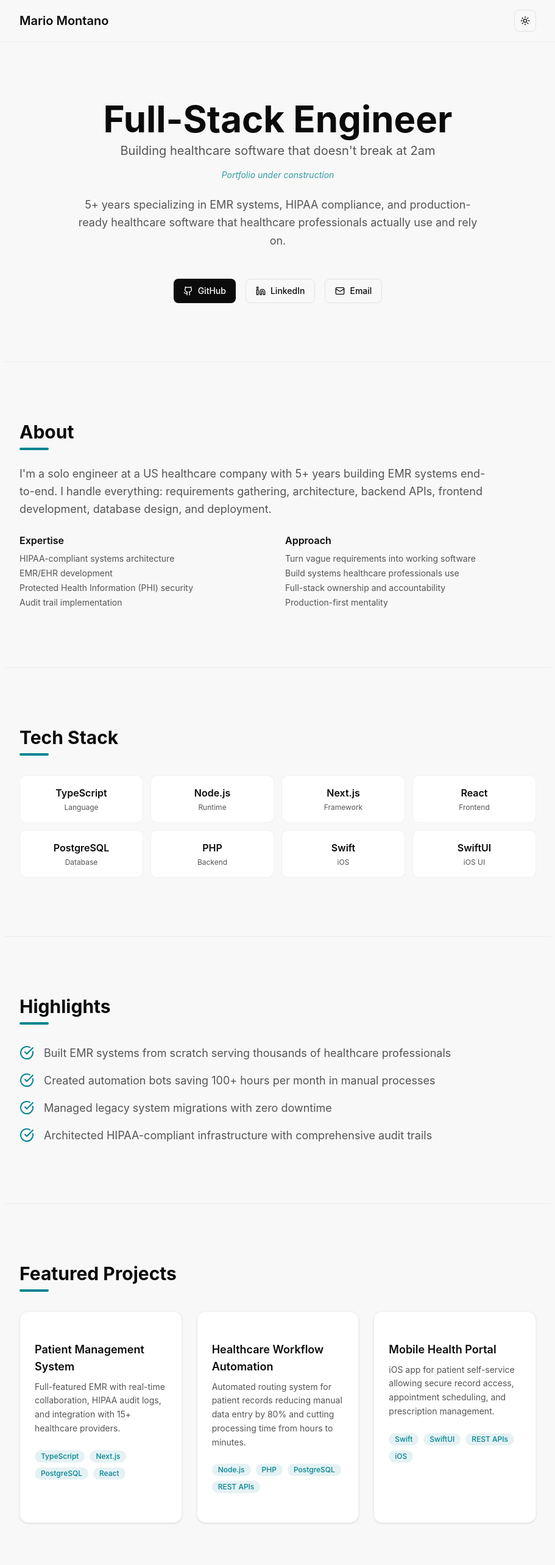
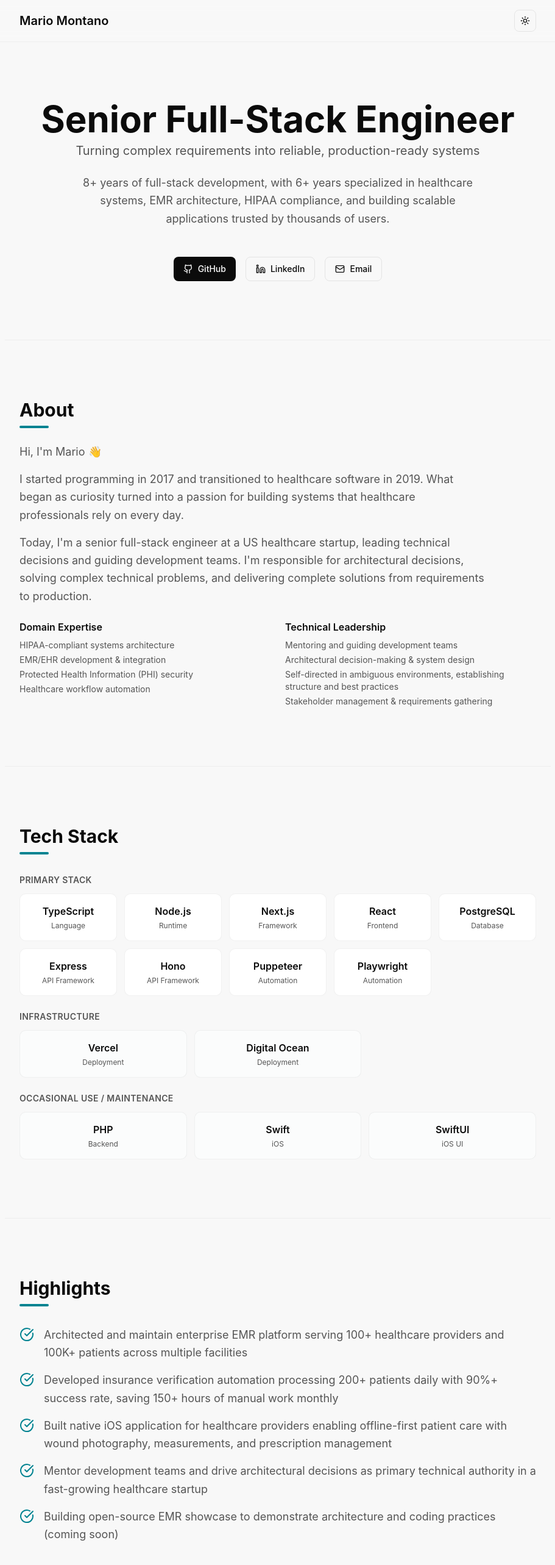
Before and after one commit to mariomondev/mariomon.dev, a Next.js app: page / in a window 1280 px wide. Shown: the top 2566 px of the page at 61% size, without its empty margins (184-1095 px from the left). Built offline with nearby package versions, Linux system fonts and the light colour scheme.

Commit message:
feat: update portfolio content to reflect senior full-stack engineering role; enhance sections with detailed descriptions, project highlights, and technology stack; improve overall structure and clarity

```diff
--- a/app/layout.tsx
+++ b/app/layout.tsx
@@ -17,25 +17,25 @@ const geistMono = Geist_Mono({
 
 export const metadata: Metadata = {
   title:
-    "Mario Montano | Full-Stack Healthcare Software Engineer | EMR/EHR Developer",
+    "Mario Montano | Senior Full-Stack Engineer | TypeScript, React, Next.js",
   description:
-    "Full-stack healthcare software engineer with 5+ years building HIPAA-compliant EMR/EHR systems. Specializing in TypeScript, Next.js, React, Node.js, and secure medical software development.",
+    "Senior full-stack engineer with 8+ years of experience building scalable web applications. Specialized expertise in healthcare/EMR systems, HIPAA compliance, and end-to-end product development using TypeScript, React, Next.js, and Node.js.",
   keywords: [
-    "Full-Stack Healthcare Software Engineer",
+    "Senior Full-Stack Engineer",
+    "Full-Stack Developer",
+    "TypeScript Developer",
+    "React Developer",
+    "Next.js Developer",
+    "Node.js Developer",
+    "PostgreSQL Developer",
+    "Full-Stack Software Engineer",
+    "Web Application Developer",
+    "Healthcare Software Engineer",
     "EMR Developer",
     "EHR Developer",
     "HIPAA Compliant Software Engineer",
-    "Healthcare Software Developer",
     "Medical Software Engineer",
-    "TypeScript Developer",
-    "Next.js Developer",
-    "React Healthcare Developer",
-    "Node.js Healthcare Engineer",
-    "Healthcare iOS Developer",
-    "Electronic Medical Records Developer",
-    "Patient Management System Developer",
-    "Healthcare Automation Engineer",
-    "HIPAA Software Architect",
+    "iOS Developer",
   ],
   authors: [{ name: "Mario Montano" }],
   creator: "Mario Montano",
@@ -48,23 +48,23 @@ export const metadata: Metadata = {
     locale: "en_US",
     url: "https://mariomon.dev",
     siteName: "Mario Montano Portfolio",
-    title: "Mario Montano | Full-Stack Healthcare Software Engineer",
+    title: "Mario Montano | Senior Full-Stack Engineer",
     description:
-      "Full-stack healthcare software engineer with 5+ years building HIPAA-compliant EMR/EHR systems. Specializing in TypeScript, Next.js, React, Node.js, and secure medical software development.",
+      "Senior full-stack engineer with 8+ years of experience building scalable web applications. Specialized expertise in healthcare/EMR systems, HIPAA compliance, and end-to-end product development using TypeScript, React, Next.js, and Node.js.",
     images: [
       {
         url: "/og-image.png",
         width: 1200,
         height: 630,
-        alt: "Mario Montano - Full-Stack Healthcare Software Engineer",
+        alt: "Mario Montano - Senior Full-Stack Engineer",
       },
     ],
   },
   twitter: {
     card: "summary_large_image",
-    title: "Mario Montano | Full-Stack Healthcare Software Engineer",
+    title: "Mario Montano | Senior Full-Stack Engineer",
     description:
-      "Full-stack healthcare software engineer with 5+ years building HIPAA-compliant EMR/EHR systems. Specializing in TypeScript, Next.js, React, Node.js, and secure medical software development.",
+      "Senior full-stack engineer with 8+ years of experience building scalable web applications. Specialized expertise in healthcare/EMR systems, HIPAA compliance, and end-to-end product development using TypeScript, React, Next.js, and Node.js.",
     images: ["/og-image.png"],
   },
   robots: {
@@ -89,35 +89,39 @@ export default function RootLayout({
     "@context": "https://schema.org",
     "@type": "Person",
     name: "Mario Montano",
-    jobTitle: "Full-Stack Healthcare Software Engineer",
+    jobTitle: "Senior Full-Stack Engineer",
     description:
-      "Full-stack healthcare software engineer with 5+ years of experience building HIPAA-compliant EMR/EHR systems.",
+      "Senior full-stack engineer with 8+ years of experience building scalable web applications, with specialized expertise in healthcare/EMR systems and HIPAA compliance.",
     url: "https://mariomon.dev",
-    sameAs: ["https://github.com/mariomon", "https://linkedin.com/in/mariomon"],
+    sameAs: [
+      "https://github.com/mariomondev",
+      "https://linkedin.com/in/mariomondev",
+    ],
     knowsAbout: [
+      "Full-Stack Development",
+      "TypeScript",
+      "React",
+      "Next.js",
+      "Node.js",
+      "PostgreSQL",
+      "Web Application Development",
       "Healthcare Software Development",
       "EMR/EHR Systems",
       "HIPAA Compliance",
-      "TypeScript",
-      "Next.js",
-      "React",
-      "Node.js",
-      "PostgreSQL",
       "Swift",
       "iOS Development",
-      "Full-Stack Development",
-      "Medical Software",
-      "Healthcare IT",
+      "API Development",
+      "Automation",
     ],
     hasOccupation: {
       "@type": "Occupation",
-      name: "Healthcare Software Engineer",
+      name: "Senior Full-Stack Engineer",
       occupationLocation: {
         "@type": "Country",
         name: "United States",
       },
       skills:
-        "Full-Stack Development, EMR/EHR Systems, HIPAA Compliance, TypeScript, React, Next.js, Node.js",
+        "Full-Stack Development, TypeScript, React, Next.js, Node.js, PostgreSQL, Healthcare Systems, EMR/EHR, HIPAA Compliance",
     },
   };
 
@@ -126,7 +130,7 @@ export default function RootLayout({
     "@type": "WebSite",
     name: "Mario Montano Portfolio",
     description:
-      "Portfolio of Mario Montano, a full-stack healthcare software engineer specializing in HIPAA-compliant EMR/EHR systems.",
+      "Portfolio of Mario Montano, a senior full-stack engineer with specialized expertise in building scalable web applications and healthcare systems.",
     url: "https://mariomon.dev",
     author: {
       "@type": "Person",
--- a/components/sections/about-section.tsx
+++ b/components/sections/about-section.tsx
@@ -9,30 +9,41 @@ export function AboutSection() {
           <div className="h-1 w-12 bg-accent rounded" />
         </div>
 
-        <p className="text-base text-muted-foreground leading-relaxed sm:text-lg max-w-3xl">
-          I&apos;m a solo engineer at a US healthcare company with 5+ years
-          building EMR systems end-to-end. I handle everything: requirements
-          gathering, architecture, backend APIs, frontend development, database
-          design, and deployment.
-        </p>
+        <div className="space-y-4 max-w-3xl">
+          <p className="text-base text-muted-foreground leading-relaxed sm:text-lg">
+            Hi, I&apos;m Mario 👋
+          </p>
+          <p className="text-base text-muted-foreground leading-relaxed sm:text-lg">
+            I started programming in 2017 and transitioned to healthcare
+            software in 2019. What began as curiosity turned into a passion for
+            building systems that healthcare professionals rely on every day.
+          </p>
+          <p className="text-base text-muted-foreground leading-relaxed sm:text-lg">
+            Today, I&apos;m a senior full-stack engineer at a US healthcare
+            startup, leading technical decisions and guiding development teams.
+            I&apos;m responsible for architectural decisions, solving complex
+            technical problems, and delivering complete solutions from
+            requirements to production.
+          </p>
+        </div>
 
         <div className="grid gap-6 sm:grid-cols-2">
           <div>
-            <h3 className="font-semibold text-foreground mb-2">Expertise</h3>
+            <h3 className="font-semibold text-foreground mb-2">Domain Expertise</h3>
             <ul className="space-y-1 text-sm text-muted-foreground">
               <li>HIPAA-compliant systems architecture</li>
-              <li>EMR/EHR development</li>
+              <li>EMR/EHR development & integration</li>
               <li>Protected Health Information (PHI) security</li>
-              <li>Audit trail implementation</li>
+              <li>Healthcare workflow automation</li>
             </ul>
           </div>
           <div>
-            <h3 className="font-semibold text-foreground mb-2">Approach</h3>
+            <h3 className="font-semibold text-foreground mb-2">Technical Leadership</h3>
             <ul className="space-y-1 text-sm text-muted-foreground">
-              <li>Turn vague requirements into working software</li>
-              <li>Build systems healthcare professionals use</li>
-              <li>Full-stack ownership and accountability</li>
-              <li>Production-first mentality</li>
+              <li>Mentoring and guiding development teams</li>
+              <li>Architectural decision-making & system design</li>
+              <li>Self-directed in ambiguous environments, establishing structure and best practices</li>
+              <li>Stakeholder management & requirements gathering</li>
             </ul>
           </div>
         </div>
--- a/components/sections/contact-section.tsx
+++ b/components/sections/contact-section.tsx
@@ -13,8 +13,10 @@ export function ContactSection() {
         </div>
 
         <p className="max-w-2xl text-base text-muted-foreground leading-relaxed sm:text-lg">
-          Interested in working together? Have questions about healthcare
-          software architecture? I&apos;d love to hear from you.
+          Open to senior full-stack engineering opportunities. While I
+          specialize in healthcare systems, I&apos;m interested in challenging
+          engineering roles across industries. Let&apos;s connect to discuss
+          potential collaborations.
         </p>
 
         <div className="flex flex-wrap gap-3 sm:gap-4">
--- a/components/sections/hero-section.tsx
+++ b/components/sections/hero-section.tsx
@@ -6,20 +6,17 @@ export function HeroSection() {
     <section className="section-container flex flex-col items-center justify-center text-center">
       <div className="mb-6 space-y-2">
         <h1 className="text-4xl font-bold text-foreground sm:text-5xl lg:text-6xl text-balance">
-          Full-Stack Engineer
+          Senior Full-Stack Engineer
         </h1>
         <p className="text-lg text-muted-foreground sm:text-xl">
-          Building healthcare software that doesn&apos;t break at 2am
-        </p>
-        <p className="text-sm text-accent/80 italic pt-2">
-          Portfolio under construction
+          Turning complex requirements into reliable, production-ready systems
         </p>
       </div>
 
       <p className="mb-12 max-w-2xl text-base text-muted-foreground sm:text-lg leading-relaxed">
-        5+ years specializing in EMR systems, HIPAA compliance, and
-        production-ready healthcare software that healthcare professionals
-        actually use and rely on.
+        8+ years of full-stack development, with 6+ years specialized in
+        healthcare systems, EMR architecture, HIPAA compliance, and building
+        scalable applications trusted by thousands of users.
       </p>
 
       <div className="flex flex-wrap justify-center gap-3 sm:gap-4">
--- a/components/sections/highlights-section.tsx
+++ b/components/sections/highlights-section.tsx
@@ -2,10 +2,11 @@ import { CheckCircleIcon } from "lucide-react";
 
 export function HighlightsSection() {
   const highlights = [
-    "Built EMR systems from scratch serving thousands of healthcare professionals",
-    "Created automation bots saving 100+ hours per month in manual processes",
-    "Managed legacy system migrations with zero downtime",
-    "Architected HIPAA-compliant infrastructure with comprehensive audit trails",
+    "Architected and maintain enterprise EMR platform serving 100+ healthcare providers and 100K+ patients across multiple facilities",
+    "Developed insurance verification automation processing 200+ patients daily with 90%+ success rate, saving 150+ hours of manual work monthly",
+    "Built native iOS application for healthcare providers enabling offline-first patient care with wound photography, measurements, and prescription management",
+    "Mentor development teams and drive architectural decisions as primary technical authority in a fast-growing healthcare startup",
+    "Building open-source EMR showcase to demonstrate architecture and coding practices (coming soon)",
   ];
 
   return (
--- a/components/sections/projects-section.tsx
+++ b/components/sections/projects-section.tsx
@@ -1,29 +1,44 @@
 import { Card } from "@/components/ui/card";
 
 export function ProjectsSection() {
-  const projects = [
+  const featuredProjects = [
     {
-      title: "Patient Management System",
+      title: "Enterprise EMR Platform",
       description:
-        "Full-featured EMR with real-time collaboration, HIPAA audit logs, and integration with 15+ healthcare providers.",
-      tech: ["TypeScript", "Next.js", "PostgreSQL", "React"],
+        "Architected and developed a comprehensive EMR system serving 100+ healthcare providers and 100K+ patients across multiple facilities. Features include patient charting, appointment scheduling, prescription management, lab integrations, billing workflows, HIPAA-compliant audit logging, and role-based access control. Led a team of 3 developers while building critical features independently. Managed full lifecycle from requirements gathering through production deployment and ongoing maintenance.",
+      tech: ["TypeScript", "Next.js", "React", "PostgreSQL", "PHP"],
+      note: "Proprietary healthcare system (NDA protected)",
     },
     {
-      title: "Healthcare Workflow Automation",
+      title: "Insurance Verification Automation System",
       description:
-        "Automated routing system for patient records reducing manual data entry by 80% and cutting processing time from hours to minutes.",
-      tech: ["Node.js", "PHP", "PostgreSQL", "REST APIs"],
+        "Built a dual-system architecture (web app + automation bot) that processes 200+ patient verifications daily with 90%+ automatic success rate. Reduced manual verification workload from 8 hours to under 1 hour per day, saving 150+ hours monthly. Led a team of 3 developers while building critical features independently. System handles data collection, automated eligibility checks with insurance providers, and exception handling for manual review.",
+      tech: ["TypeScript", "Node.js", "PostgreSQL", "Automation"],
+      note: "Enterprise confidential project",
     },
     {
-      title: "Mobile Health Portal",
+      title: "Healthcare Provider Mobile App",
       description:
-        "iOS app for patient self-service allowing secure record access, appointment scheduling, and prescription management.",
-      tech: ["Swift", "SwiftUI", "REST APIs", "iOS"],
+        "Developed native iOS application for healthcare providers to use during patient visits on iPad. Built for speed and efficiency, enabling providers to capture wound photography with precise measurements, manage prescriptions, schedule appointments, and access patient records. Led a team of 3 developers while building critical features independently. Optimized for offline-first operation with seamless EMR synchronization.",
+      tech: ["Swift", "SwiftUI", "REST APIs", "Offline-First"],
+      note: "Client proprietary application",
+    },
+  ];
+
+  const openSourceProjects = [
+    {
+      title: "EMR Demo - Open Source Showcase",
+      description:
+        "A simplified EMR system built from scratch to demonstrate full-stack architecture and coding practices. Features three core modules: patient management, appointment scheduling, and prescription management. This project showcases my approach to building healthcare software with modern technologies and best practices.",
+      tech: ["TypeScript", "Next.js", "React", "PostgreSQL"],
+      note: "Under construction - Public repository coming soon",
     },
   ];
 
   return (
     <section className="section-container border-t border-border/50">
+      <div className="space-y-12">
+        {/* Featured Projects */}
         <div className="space-y-8">
           <div className="space-y-2">
             <h2 className="text-2xl font-bold text-foreground sm:text-3xl">
@@ -33,7 +48,7 @@ export function ProjectsSection() {
           </div>
 
           <div className="grid gap-6 sm:grid-cols-2 lg:grid-cols-3">
-          {projects.map((project, index) => (
+            {featuredProjects.map((project, index) => (
               <Card
                 key={index}
                 className="flex flex-col border-border/50 bg-card hover:border-accent/50 transition-colors"
@@ -46,6 +61,11 @@ export function ProjectsSection() {
                     <p className="text-sm text-muted-foreground leading-relaxed">
                       {project.description}
                     </p>
+                    {project.note && (
+                      <p className="text-xs text-muted-foreground/70 italic pt-1">
+                        {project.note}
+                      </p>
+                    )}
                   </div>
 
                   <div className="flex flex-wrap gap-2 pt-2">
@@ -63,6 +83,53 @@ export function ProjectsSection() {
             ))}
           </div>
         </div>
+
+        {/* Open Source Showcase */}
+        <div className="space-y-8">
+          <div className="space-y-2">
+            <h3 className="text-xl font-bold text-foreground sm:text-2xl">
+              Open Source Showcase
+            </h3>
+            <div className="h-1 w-12 bg-accent/50 rounded" />
+          </div>
+
+          <div className="grid gap-6 sm:grid-cols-2 lg:grid-cols-3">
+            {openSourceProjects.map((project, index) => (
+              <Card
+                key={index}
+                className="flex flex-col border-border/50 bg-card/50 hover:border-accent/50 transition-colors"
+              >
+                <div className="flex flex-1 flex-col p-4 sm:p-6 space-y-4">
+                  <div className="space-y-2">
+                    <h4 className="font-semibold text-foreground text-lg">
+                      {project.title}
+                    </h4>
+                    <p className="text-sm text-muted-foreground leading-relaxed">
+                      {project.description}
+                    </p>
+                    {project.note && (
+                      <p className="text-xs text-muted-foreground/70 italic pt-1">
+                        {project.note}
+                      </p>
+                    )}
+                  </div>
+
+                  <div className="flex flex-wrap gap-2 pt-2">
+                    {project.tech.map((tech) => (
+                      <span
+                        key={tech}
+                        className="inline-block rounded-full bg-accent/10 px-2.5 py-0.5 text-xs font-medium text-accent"
+                      >
+                        {tech}
+                      </span>
+                    ))}
+                  </div>
+                </div>
+              </Card>
+            ))}
+          </div>
+        </div>
+      </div>
     </section>
   );
 }
--- a/components/sections/tech-stack-section.tsx
+++ b/components/sections/tech-stack-section.tsx
@@ -1,13 +1,25 @@
 export function TechStackSection() {
-  const technologies = [
+  const primaryStack = [
     { name: "TypeScript", category: "Language" },
     { name: "Node.js", category: "Runtime" },
     { name: "Next.js", category: "Framework" },
     { name: "React", category: "Frontend" },
     { name: "PostgreSQL", category: "Database" },
+    { name: "Express", category: "API Framework" },
+    { name: "Hono", category: "API Framework" },
+    { name: "Puppeteer", category: "Automation" },
+    { name: "Playwright", category: "Automation" },
+  ];
+
+  const maintenanceStack = [
     { name: "PHP", category: "Backend" },
     { name: "Swift", category: "iOS" },
     { name: "SwiftUI", category: "iOS UI" },
+  ];
+
+  const infrastructure = [
+    { name: "Vercel", category: "Deployment" },
+    { name: "Digital Ocean", category: "Deployment" },
   ];
 
   return (
@@ -20,8 +32,13 @@ export function TechStackSection() {
           <div className="h-1 w-12 bg-accent rounded" />
         </div>
 
-        <div className="grid grid-cols-2 gap-3 sm:grid-cols-3 lg:grid-cols-4">
-          {technologies.map((tech) => (
+        <div className="space-y-6">
+          <div>
+            <h3 className="text-sm font-semibold text-muted-foreground uppercase tracking-wide mb-3">
+              Primary Stack
+            </h3>
+            <div className="grid grid-cols-2 gap-3 sm:grid-cols-3 lg:grid-cols-5">
+              {primaryStack.map((tech) => (
                 <div
                   key={tech.name}
                   className="flex flex-col items-center justify-center rounded-lg border border-border/50 bg-card p-3 sm:p-4 transition-colors hover:border-accent/50 hover:bg-accent/5"
@@ -36,6 +53,50 @@ export function TechStackSection() {
               ))}
             </div>
           </div>
+
+          <div>
+            <h3 className="text-sm font-semibold text-muted-foreground uppercase tracking-wide mb-3">
+              Infrastructure
+            </h3>
+            <div className="grid grid-cols-2 gap-3 sm:grid-cols-3">
+              {infrastructure.map((tech) => (
+                <div
+                  key={tech.name}
+                  className="flex flex-col items-center justify-center rounded-lg border border-border/50 bg-card/50 p-3 sm:p-4 transition-colors hover:border-accent/50 hover:bg-accent/5"
+                >
+                  <span className="font-semibold text-foreground text-sm sm:text-base">
+                    {tech.name}
+                  </span>
+                  <span className="text-xs text-muted-foreground mt-1">
+                    {tech.category}
+                  </span>
+                </div>
+              ))}
+            </div>
+          </div>
+
+          <div>
+            <h3 className="text-sm font-semibold text-muted-foreground uppercase tracking-wide mb-3">
+              Occasional Use / Maintenance
+            </h3>
+            <div className="grid grid-cols-2 gap-3 sm:grid-cols-3">
+              {maintenanceStack.map((tech) => (
+                <div
+                  key={tech.name}
+                  className="flex flex-col items-center justify-center rounded-lg border border-border/50 bg-card/50 p-3 sm:p-4 transition-colors hover:border-accent/50 hover:bg-accent/5"
+                >
+                  <span className="font-semibold text-foreground text-sm sm:text-base">
+                    {tech.name}
+                  </span>
+                  <span className="text-xs text-muted-foreground mt-1">
+                    {tech.category}
+                  </span>
+                </div>
+              ))}
+            </div>
+          </div>
+        </div>
+      </div>
     </section>
   );
 }
```
Lines whose indentation alone changed are shown as unchanged.
